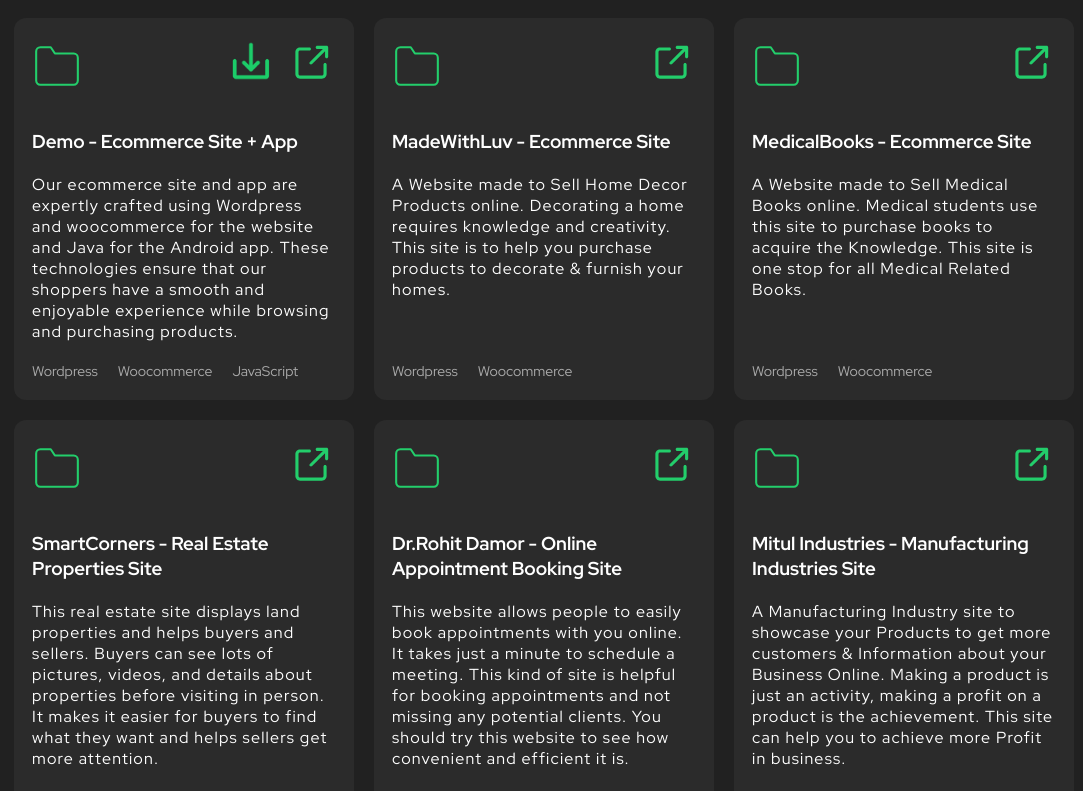
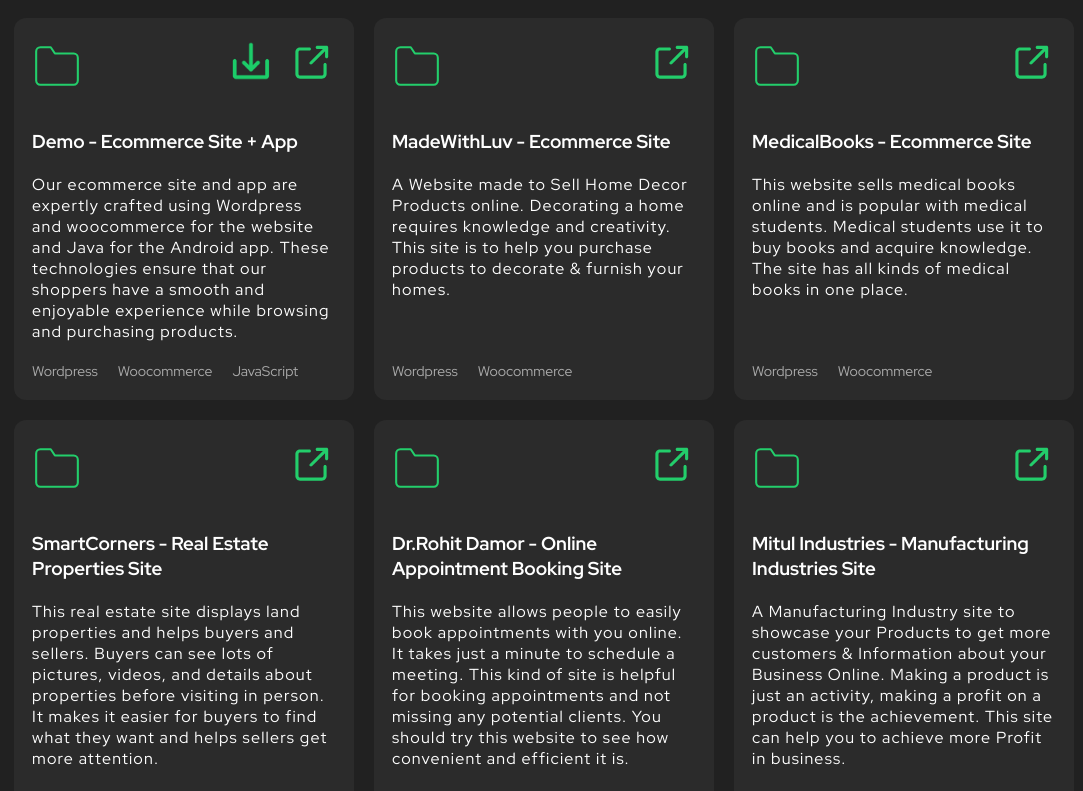
Before and after one commit to yuliiak111/portfolio, a React (Create React App) app: page / in a window 1280 px wide. Shown: the part 1416-2207 px from the top of the page, without its empty margins (96-1179 px from the left). Built offline with nearby package versions, Linux system fonts and the light colour scheme.

Commit message:
Update Portfolio.tsx

```diff
--- a/src/components/Portfolio/Portfolio.tsx
+++ b/src/components/Portfolio/Portfolio.tsx
@@ -79,7 +79,7 @@ export function Portfolio() {
             <div className="body">
               <h3>MedicalBooks - Ecommerce Site</h3>
               <p>
-                A Website made to Sell Medical Books online. Medical students use this site to purchase books to acquire the Knowledge. This site is one stop for all Medical Related Books.
+              This website sells medical books online and is popular with medical students. Medical students use it to buy books and acquire knowledge. The site has all kinds of medical books in one place.
               </p>
             </div>
             <footer>
```
